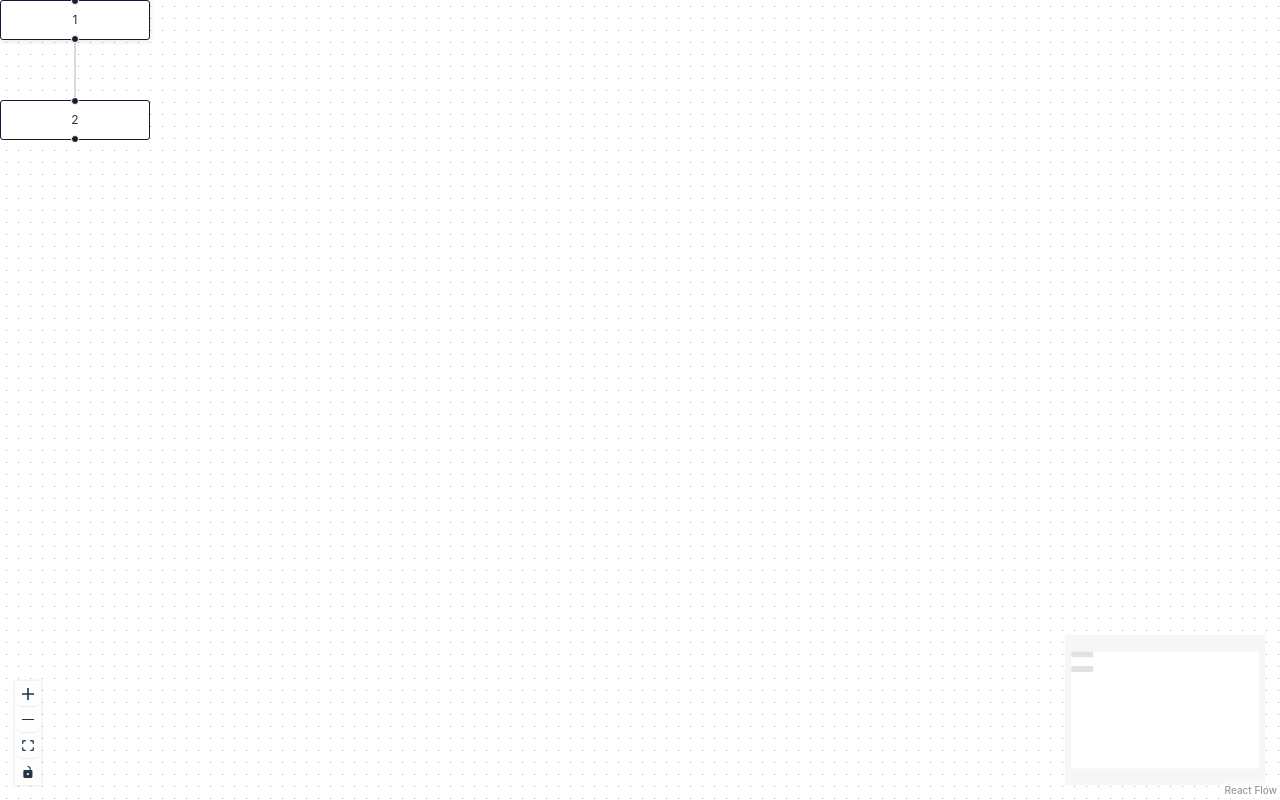
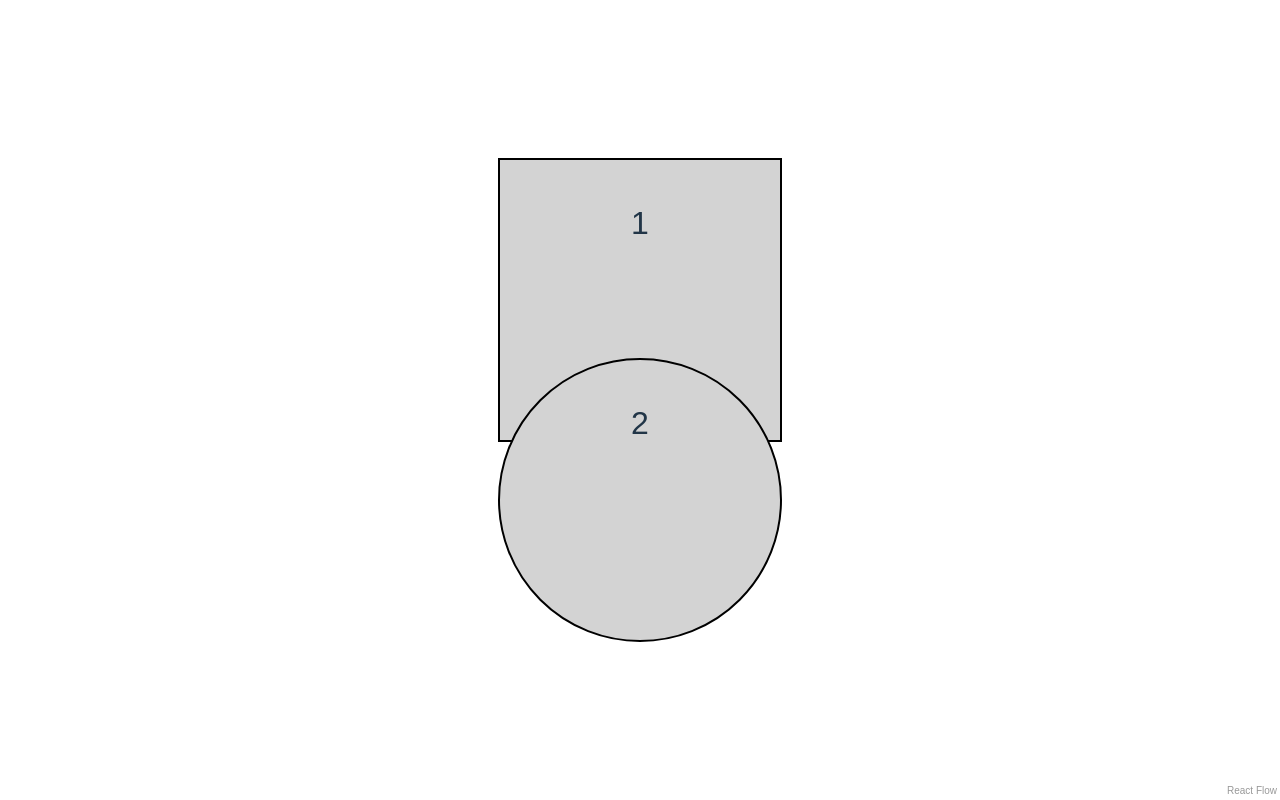
Before and after one commit to LucasBS8/treino-react-flow, a React (Vite) app: page / in a window 1280 px wide. Built offline with nearby package versions, Linux system fonts and the light colour scheme.

Commit message:
modal de modificar entre cubo e circulo

```diff
--- a/package.json
+++ b/package.json
@@ -12,7 +12,8 @@
   "dependencies": {
     "@xyflow/react": "^12.3.1",
     "react": "^18.3.1",
-    "react-dom": "^18.3.1"
+    "react-dom": "^18.3.1",
+    "zustand": "^5.0.0-rc.2"
   },
   "devDependencies": {
     "@eslint/js": "^9.11.1",
--- a/src/App.css
+++ b/src/App.css
@@ -1,46 +1,41 @@
-.react-flow{
-  --xy-node-background-color-default: #ff5050;
+html,
+body {
+  margin: 0;
+  font-family: sans-serif;
+  box-sizing: border-box;
 }
 
-/* #root {
-  max-width: 1280px;
-  margin: 0 auto;
-  padding: 2rem;
-  text-align: center;
+#app {
+  width: 100vw;
+  height: 100vh;
 }
 
-.logo {
-  height: 6em;
-  padding: 1.5em;
-  will-change: filter;
-  transition: filter 300ms;
-}
-.logo:hover {
-  filter: drop-shadow(0 0 2em #646cffaa);
-}
-.logo.react:hover {
-  filter: drop-shadow(0 0 2em #61dafbaa);
+.modal {
+  position: fixed;
+  top: 0;
+  left: 0;
+  width: 100%;
+  height: 100%;
+  background-color: rgba(0, 0, 0, 0.5);
+  display: flex;
+  justify-content: center;
+  align-items: center;
 }
 
-@keyframes logo-spin {
-  from {
-    transform: rotate(0deg);
-  }
-  to {
-    transform: rotate(360deg);
-  }
+.modal-content {
+  background-color: white;
+  padding: 20px;
+  border-radius: 8px;
 }
 
-@media (prefers-reduced-motion: no-preference) {
-  a:nth-of-type(2) .logo {
-    animation: logo-spin infinite 20s linear;
-  }
+input {
+  margin-top: 10px;
+  padding: 5px;
+  font-size: 16px;
 }
 
-.card {
-  padding: 2em;
+button {
+  margin-top: 10px;
+  margin-right: 5px;
+  padding: 5px 10px;
 }
-
-.read-the-docs {
-  color: #888;
-} */
--- a/src/App.jsx
+++ b/src/App.jsx
@@ -1,44 +1,101 @@
-import { useCallback } from 'react';
+import { useCallback, useState } from 'react';
 import {
+  ReactFlowProvider,
   ReactFlow,
-  MiniMap,
-  Controls,
-  Background,
   useNodesState,
   useEdgesState,
   addEdge,
 } from '@xyflow/react';
-
+import PropTypes from 'prop-types';
 import '@xyflow/react/dist/style.css';
+import './App.css';
 
 const styles = {
   background: 'blue grey',
   width: '100%',
-  height:900,
+  height: 900,
+};
+const initialNodes = [
+  { id: '1', position: { x: 0, y: 0 }, data: { label: '1', shape: 'cubo' }, type: 'node-with-toolbar', width: 100, height: 100 },
+  { id: '2', position: { x: 0, y: 100 }, data: { label: '2', shape: 'circulo' }, type: 'node-with-toolbar' }
+];
+const initialEdges = [{ source: '1', target: '2' }];
+
+const nodeTypes = {
+  'node-with-toolbar': NodeWithToolbar,
 };
 
-const initialNodes = [
-  { id: '1', position: { x: 0, y: 0 }, data: { label: '1' } },
-  { id: '2', position: { x: 0, y: 100 }, data: { label: '2' } },
-];
+function NodeWithToolbar({ data }) {
+  const nodeStyle = {
+    height: 100,
+    width: 100,
+    padding: '20px',
+    border: '1px solid black',
+    textAlign: 'center',
+    backgroundColor: 'lightgray',
+  };
 
-const initialEdges = [{ id: 'e1-2', source: '1', target: '2' }];
+  if (data.shape === 'circulo') {
+    nodeStyle.borderRadius = '50%';
+  }else{
+    nodeStyle.borderRadius = '0%';
+  }
+
+  return (
+    <>
+      <div style={nodeStyle}>
+        {data?.label}
+      </div>
+    </>
+  );
+}
+
+NodeWithToolbar.propTypes = {
+  data: PropTypes.shape({
+    label: PropTypes.string,
+    shape: PropTypes.string,
+    toolbarPosition: PropTypes.string,
+  }).isRequired,
+};
 
 export default function App() {
   const [nodes, setNodes, onNodesChange] = useNodesState(initialNodes);
-
   const [edges, setEdges, onEdgesChange] = useEdgesState(initialEdges);
+  const [modalOpen, setModalOpen] = useState(false);
+  const [selectedNode, setSelectedNode] = useState(null);
+  const [newLabel, setNewLabel] = useState('');
+  const [newShape, setNewShape] = useState('cubo');
 
   const onConnect = useCallback(
     (params) => setEdges((eds) => addEdge(params, eds)),
     [setEdges],
   );
 
+  const onNodeDoubleClick = (event, node) => {
+    setSelectedNode(node);
+    setNewLabel(node.data.label);
+    setNewShape(node.data.shape);
+    setModalOpen(true);
+  };
 
+  const handleSave = () => {
+    setNodes((nds) =>
+      nds.map((node) => {
+        if (node.id === selectedNode.id) {
+          return {
+            ...node,
+            data: { ...node.data, shape: newShape },
+          };
+        }
+        return node;
+      })
+    );
+    setModalOpen(false);
+  };
 
   return (
     <div style={{ width: '100vw', height: '100vh' }}>
-      {/* Componente ReactFlow que renderiza o gráfico com os nós e arestas */}
+      <ReactFlowProvider>
         <ReactFlow
           style={styles}
           nodes={nodes}
@@ -46,16 +103,44 @@ export default function App() {
           onNodesChange={onNodesChange}
           onEdgesChange={onEdgesChange}
           onConnect={onConnect}
+          onNodeDoubleClick={onNodeDoubleClick}
+          fitView
+          nodeTypes={nodeTypes}
+          preventScrolling={false}
         >
-        {/* TODO: Adicionar controles de interação com o gráfico (zoom, reset, etc.) */}
-        <Controls />
 
-        {/* TODO: Adicionar mini mapa que exibe uma visão geral reduzida do gráfico */}
-        <MiniMap />
+        </ReactFlow>
 
-        {/* TODO: Adicionar fundo com padrão de pontos para ajudar na visualização e organização do gráfico */}
-        <Background variant="dots" gap={12} size={1} />
-      </ReactFlow>
+        {modalOpen && (
+          <div className="modal">
+            <div className="modal-content">
+              <div>
+                  <input
+                    type="radio"
+                    name="shape"
+                    value="cubo"
+                    checked={newShape === 'cubo'}
+                    onChange={(e) => setNewShape(e.target.value)}
+                  />
+                  Cubo
+                <label>
+                  <input
+                    type="radio"
+                    name="shape"
+                    value="circulo"
+                    checked={newShape === 'circulo'}
+                    onChange={(e) => setNewShape(e.target.value)}
+                  />
+                  Circulo
+                </label>
+              </div>
+
+              <button onClick={handleSave}>Save</button>
+              <button onClick={() => setModalOpen(false)}>Cancel</button>
+            </div>
+          </div>
+        )}
+      </ReactFlowProvider>
     </div>
   );
 }
```
Also changed, not shown: 1 other file (tests, documents, lock files or other folders). Lines whose indentation alone changed are shown as unchanged.
